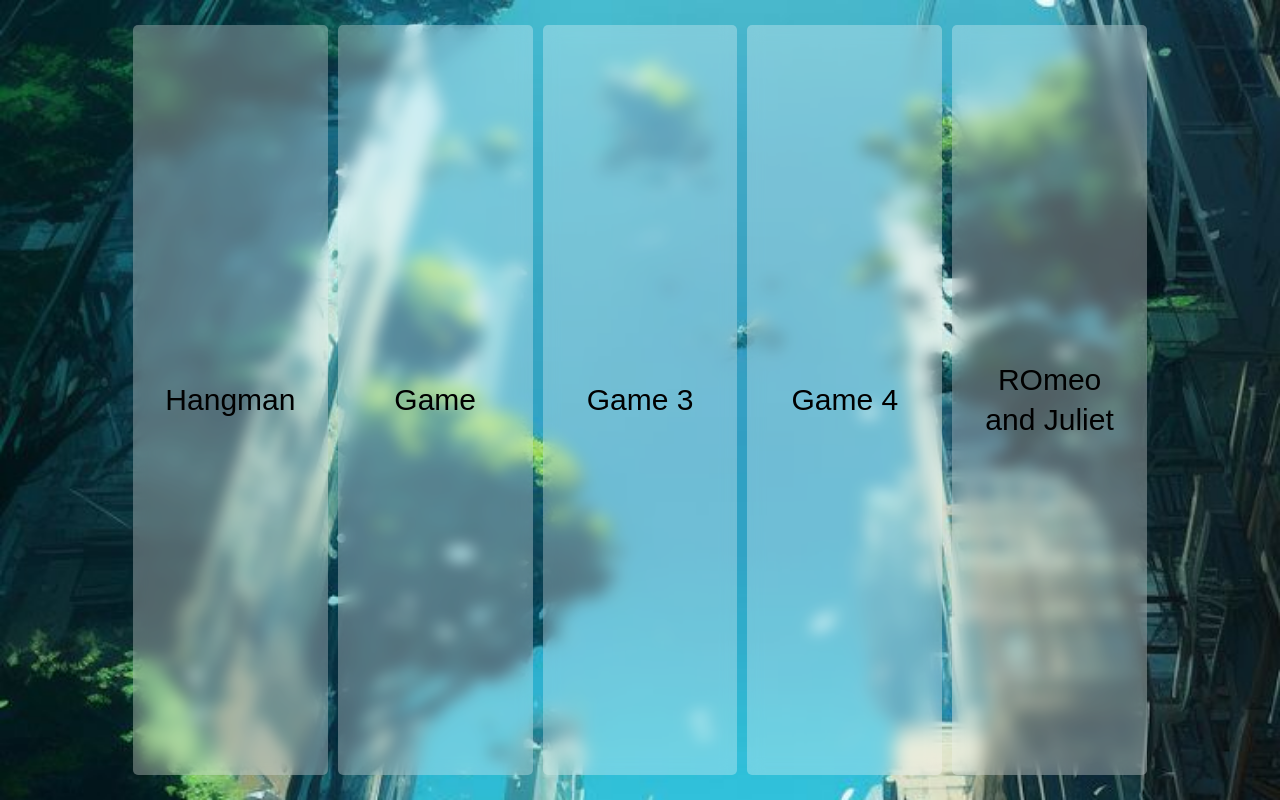
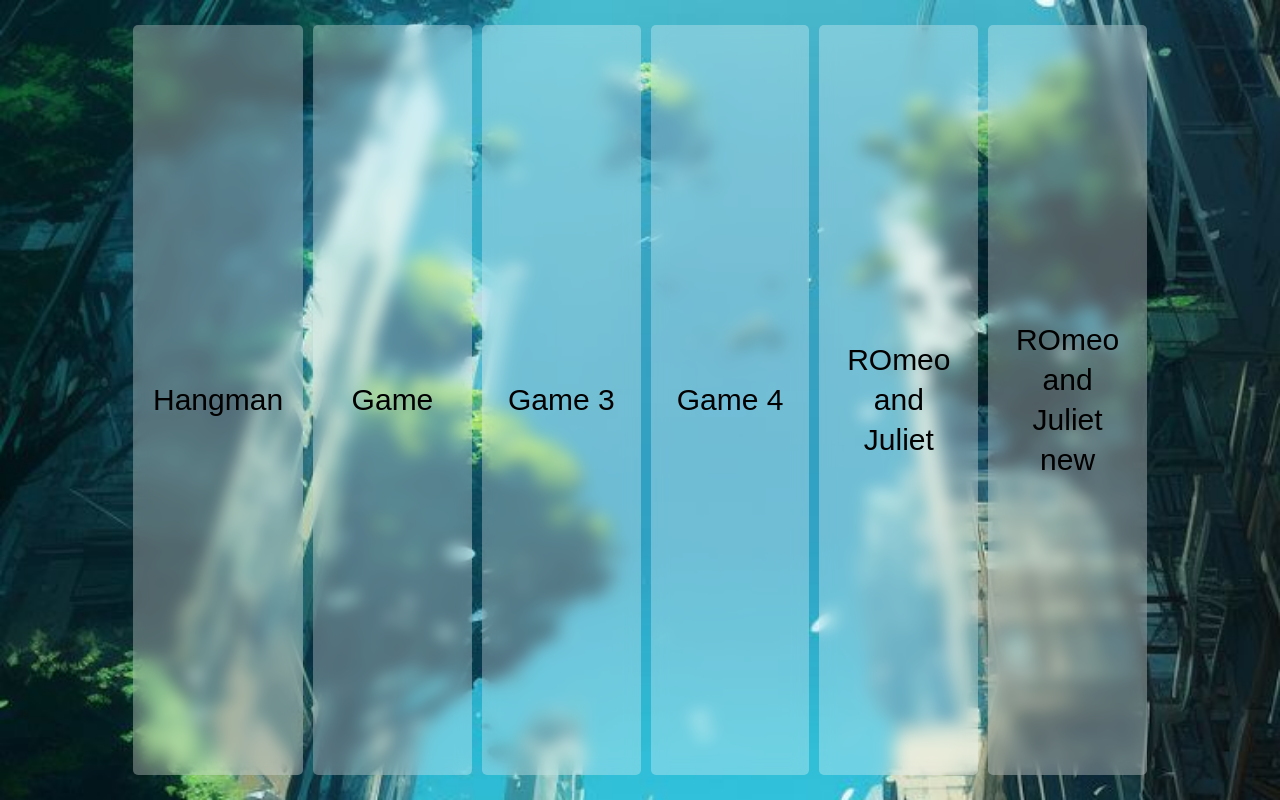
Before and after one commit to WebProjectsHub/Gamehub, a plain HTML site: page index.html in a window 1280 px wide. Drawn offline with Linux system fonts and the light colour scheme; a web font is replaced by a local one.

Commit message:
Update index.html

```diff
--- a/index.html
+++ b/index.html
@@ -43,6 +43,10 @@
 		onclick="window.location.href='./FEB_RomeoJuliet/01.html';">
 		ROmeo and Juliet
 	</button>
+		<button id="gameLink"
+		onclick="window.location.href='./FEB_RomeoJuliet/New folder/002.html';">
+		ROmeo and Juliet new
+	</button>
 
 
 </div>
```
